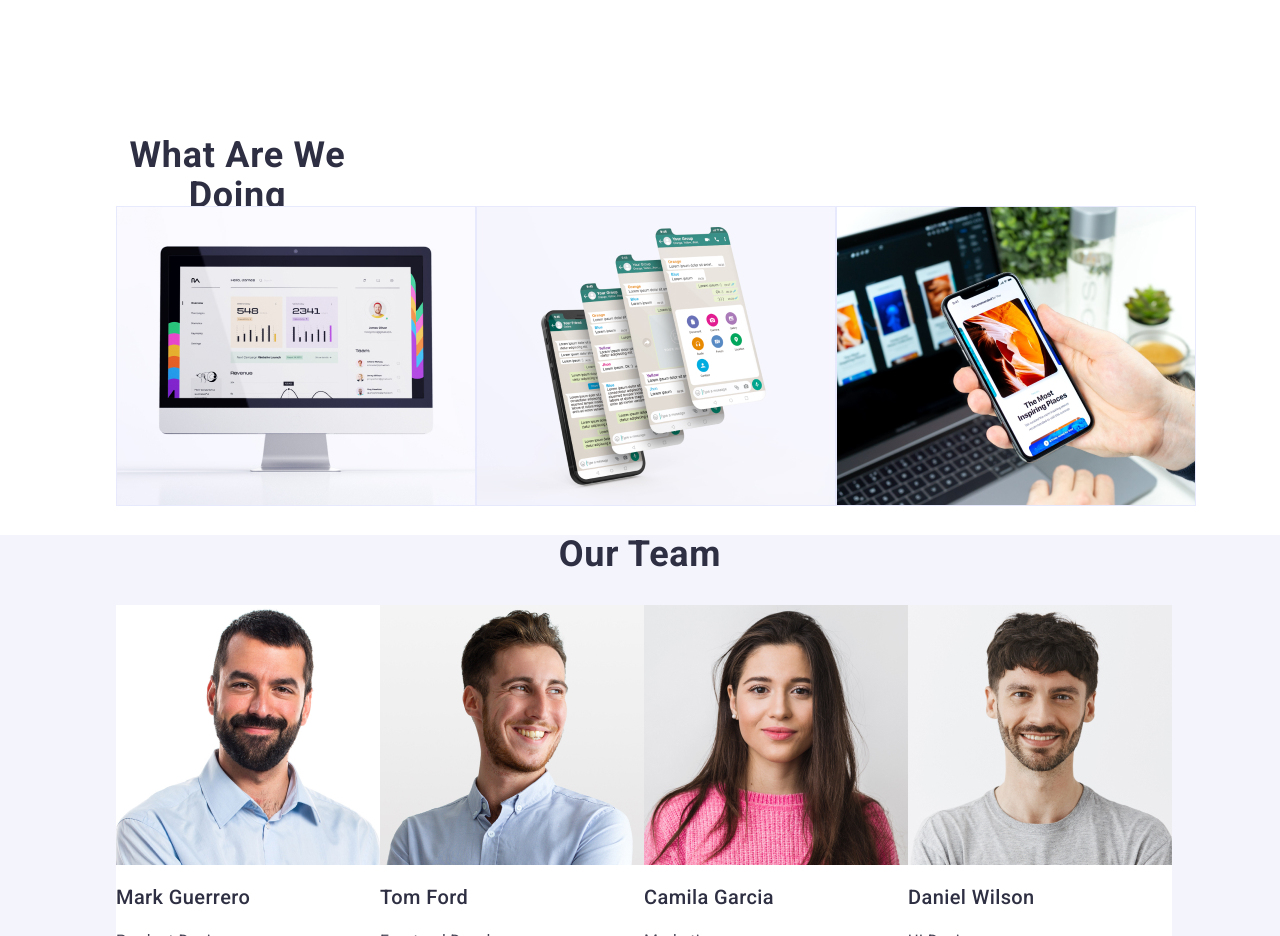
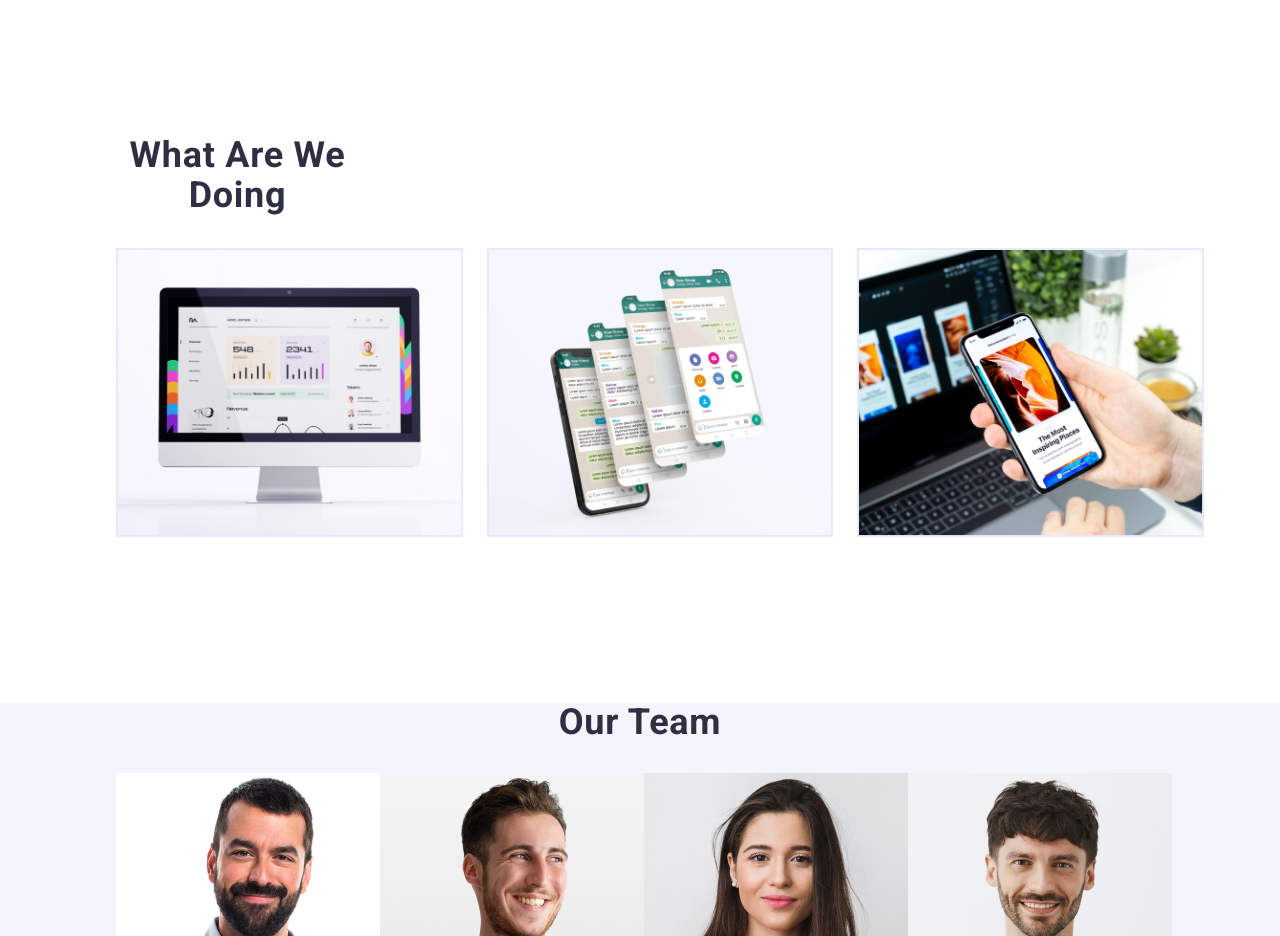
Before and after one commit to Mixa88/goit-markup-hw-03, a plain HTML site: page index.html in a window 1280 px wide. Shown: the part 1040-1976 px from the top of the page. Drawn offline with nearby package versions, Linux system fonts and the light colour scheme.

Commit message:
sec-two updt

```diff
--- a/css/styles.css
+++ b/css/styles.css
@@ -175,10 +175,10 @@ img {
   list-style: none;
 }
 
-.list-one {
-  list-style: none;
+/* .list-one {
+
   gap: 40px;
-}
+} */
 
 
 
@@ -203,6 +203,7 @@ img {
 }
 
 .list-one {
+  list-style: none;
   display: flex;
   gap: 24px;
 
@@ -236,6 +237,10 @@ img {
 
 /* Section#2 */
 
+.sec-two {
+  padding-bottom: 120px;
+}
+
 .section-two-title {
   width: 323px;
   height: 40px;
@@ -249,6 +254,21 @@ img {
   letter-spacing: 0.02em;
   text-transform: capitalize;
   color: #2e2f42;
+
+
+
+  margin-bottom: 72px;
+}
+
+.list-two {
+  display: flex;
+  gap: 24px;
+  list-style: none;
+}
+
+.li-sec-two {
+  width: calc((100% - 48px) / 3);
+  border: 1px solid #E7E9FC;
 }
 
 /* Section#3 */
--- a/index.html
+++ b/index.html
@@ -113,17 +113,17 @@
 
       <!-- Section#2 -->
 
-      <section>
+      <section class="sec-two">
         <div class="container">
           <h2 class="section-two-title">What are we doing</h2>
-          <ul class="list">
-            <li>
+          <ul class="list-two">
+            <li class="li-sec-two">
               <img src="./images/img1.jpg" alt="picture computer" width="360" />
             </li>
-            <li>
+            <li class="li-sec-two">
               <img src="./images/img2.jpg" alt="picture mobile" width="360" />
             </li>
-            <li>
+            <li class="li-sec-two">
               <img src="./images/img3.jpg" alt="picture notebook" width="360" />
             </li>
           </ul>
```
